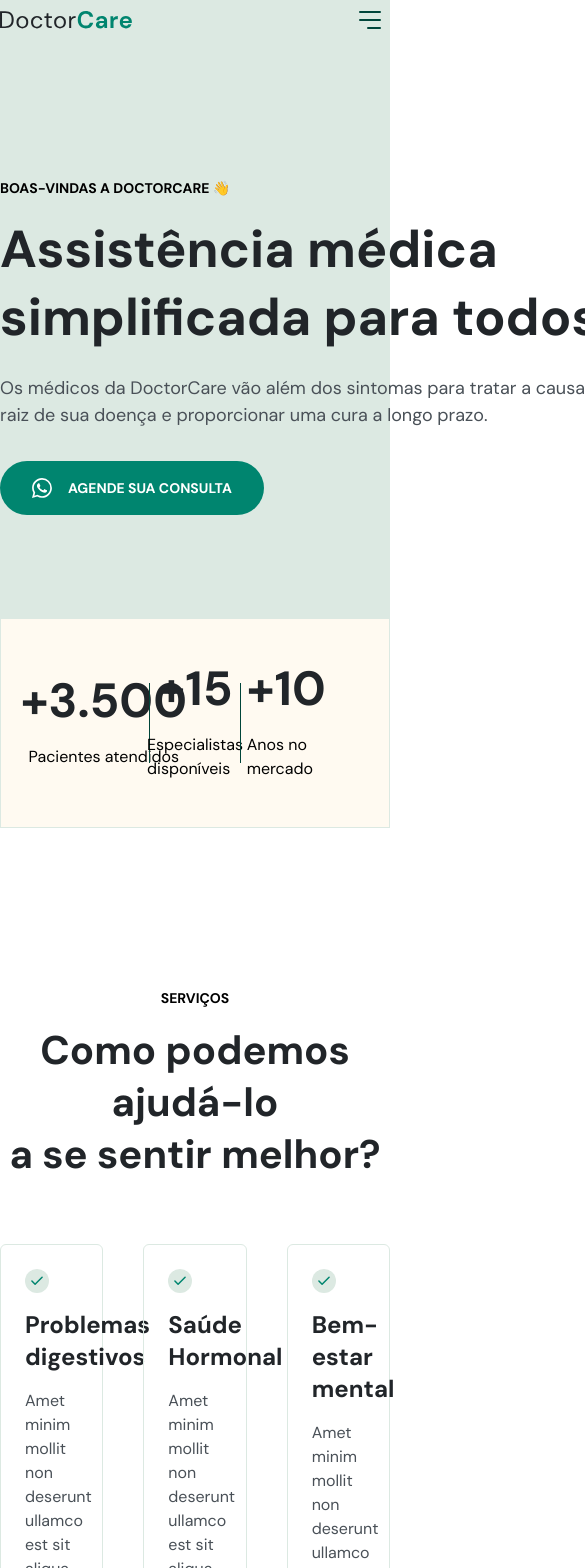
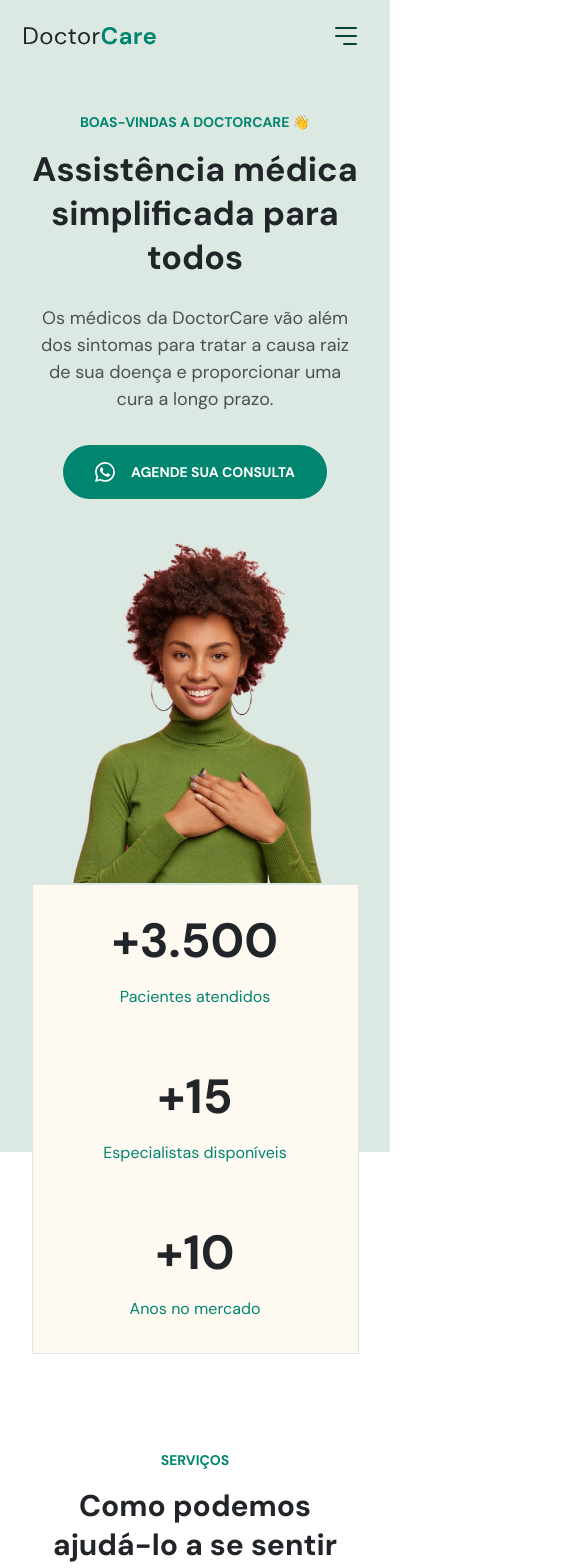
Before and after one commit to Luismkm/doctor-care, a React (Vite) app: page / in a window 390 px wide. Shown: the top 1568 px of the page, 585 px wide, since content can reach past the window. Built offline with nearby package versions, Linux system fonts and the light colour scheme.

Commit message:
feat: finalize first part of responsive layout

```diff
--- a/src/components/header.tsx
+++ b/src/components/header.tsx
@@ -17,8 +17,8 @@
   });
 
   return (
-    <header className={`w-screen h-[72px] my-0 mx-auto transition-colors duration-1000 ${onScroll ? 'fixed bg-green-700' : 'bg-green-400'}`}>
-      <div className="flex justify-between items-center max-w-[1120px] mx-auto">
+    <header className={`w-screen my-0 mx-auto transition-colors duration-1000 ${onScroll ? 'fixed bg-green-700' : 'bg-green-400'}`}>
+      <div className="flex justify-between items-center max-w-[1120px] h-[72px] px-6 mx-auto">
         {
           onScroll
             ? <img src={logoWhite} className="w-[132px]" alt="Logo da Doctor Care" />
--- a/src/index.css
+++ b/src/index.css
@@ -13,6 +13,10 @@
   -webkit-font-smoothing: antialiased;
   -moz-osx-font-smoothing: grayscale;
   -webkit-text-size-adjust: 100%;
+}
+
+* {
+  box-sizing: border-box;
 }
 
 a {
--- a/src/main.tsx
+++ b/src/main.tsx
@@ -5,7 +5,6 @@
 ReactDOM.createRoot(document.getElementById('root') as HTMLElement).render(
   <React.StrictMode>
     <App />
-
   </React.StrictMode>,
 
 );
--- a/src/pages/landing/components/about.tsx
+++ b/src/pages/landing/components/about.tsx
@@ -2,14 +2,14 @@
 
 function About() {
   return (
-    <div className="max-w-[1120px] h-[734px] mx-auto">
-      <div className=" grid grid-cols-2 gap-16 mt-40">
-        <img src={doctor} alt="Médico veste um jaleco branco com uma prancheta na mão, ao lado esquerdo está uma mãe com sua filha no colo, ambas estão olhando para o doutor e sorrindo." />
+    <div className="max-w-[1120px] h-[969px] lg:h-[734px] mx-auto">
+      <div className=" grid grid-row lg:grid-cols-2 px-6 lg:px-0 gap-16 mt-40">
+        <img className="order-last lg:order-first" src={doctor} alt="Médico veste um jaleco branco com uma prancheta na mão, ao lado esquerdo está uma mãe com sua filha no colo, ambas estão olhando para o doutor e sorrindo." />
         <div className="flex flex-col">
-          <span className="text-green-800 uppercase text-sm font-bold">
+          <span className="text-green-700 uppercase text-sm font-bold">
             SOBRE NÓS
           </span>
-          <strong className="text-[2.5rem] font-bold leading-[52px] text-gray-900 mt-[10px] text-start">
+          <strong className="text-3xl lg:text-[2.5rem] font-bold leading-[39px] lg:leading-[52px] text-gray-900 w-[327px] lg:w-[447px] mt-[10px] text-start">
             Entenda quem somos e por que existimos
           </strong>
           <p className="text-gray-700 leading-[150%] mt-6">
--- a/src/pages/landing/components/contact.tsx
+++ b/src/pages/landing/components/contact.tsx
@@ -6,10 +6,10 @@
 
 function Contact() {
   return (
-    <div className="max-w-[1120px] h-[599px] mx-auto">
-      <div className="grid grid-cols-2 items-center">
+    <div className="max-w-[1120px] h-[735px] lg:h-[599px] px-6 lg:px-0 mx-auto">
+      <div className="grid grid-row-2 lg:grid-cols-2 items-center">
         <div>
-          <strong className="text-[2.5rem] font-bold leading-[52px] text-gray-900 mt-[10px] text-start mb-10 block">
+          <strong className="text-3xl lg:text-[2.5rem] font-bold leading-[39px] lg:leading-[52px] text-gray-900 mt-[10px] text-start mb-10 block">
             Entre em contato
             <br />
             com a gente!
@@ -27,7 +27,7 @@
           <ButtonIcon />
         </div>
         <div>
-          <img src={man} alt="Homem sentado, vestindo uma blusa bege mexendo no celular." />
+          <img className="mt-[60px] lg:mt-0" src={man} alt="Homem sentado, vestindo uma blusa bege mexendo no celular." />
         </div>
       </div>
     </div>
--- a/src/pages/landing/components/score.tsx
+++ b/src/pages/landing/components/score.tsx
@@ -1,21 +1,21 @@
 function Score() {
   return (
-    <div className="grid grid-cols-5 px-[80px] place-items-center max-w-[1120px] h-[210px] mx-auto mt-[-132px] bg-green-100 border border-green-400">
-      <div className="flex flex-col justify-center items-center">
+    <div className="grid lg:grid-cols-5 lg:px-[80px] place-items-center max-w-[327px] lg:max-w-[1120px] h-[470px] lg:h-[210px] mx-auto mt-[-268px] lg:mt-[-132px] bg-green-100 border border-green-400">
+      <div className="flex flex-col lg:flex-col justify-center items-center">
         <span className="font-bold text-5xl text-gray-900">+3.500</span>
-        <span className="text-green-800 mt-5">Pacientes atendidos</span>
+        <span className="text-green-700 mt-5">Pacientes atendidos</span>
       </div>
-      <div className="w-px h-20 bg-green-900" />
+      <div className="hidden lg:block w-px h-20 bg-green-900" />
 
       <div className="flex flex-col justify-center items-center">
         <span className="font-bold text-5xl text-gray-900">+15</span>
-        <span className="text-green-800 mt-5">Especialistas disponíveis</span>
+        <span className="text-green-700 mt-5">Especialistas disponíveis</span>
       </div>
-      <div className="w-px h-20 bg-green-900" />
+      <div className="hidden lg:block w-px h-20 bg-green-900" />
 
       <div className="flex flex-col justify-center items-center">
         <span className="font-bold text-5xl text-gray-900">+10</span>
-        <span className="text-green-800 mt-5">Anos no mercado</span>
+        <span className="text-green-700 mt-5">Anos no mercado</span>
       </div>
     </div>
   );
--- a/src/pages/landing/components/service.tsx
+++ b/src/pages/landing/components/service.tsx
@@ -3,16 +3,14 @@
 function Service() {
   return (
     <div className="flex flex-col justify-center items-center max-w-[1120px] mx-auto">
-      <span className="text-green-800 uppercase text-sm font-bold mt-40">
+      <span className="text-green-700 uppercase text-sm font-bold mt-24 lg:mt-40">
         SERVIÇOS
       </span>
-      <strong className="text-[2.5rem] text-center font-bold leading-[52px] text-gray-900 mt-4">
-        Como podemos ajudá-lo
-        <br />
-        a se sentir melhor?
+      <strong className="text-3xl lg:text-[2.5rem] w-[314px] lg:w-[497px] text-center font-bold leading-[39px] lg:leading-[52px] text-gray-900 mt-4">
+        Como podemos ajudá-lo a se sentir melhor?
       </strong>
 
-      <div className="grid grid-cols-3 gap-10 mt-16 mb-40">
+      <div className="grid grid-rows-3 lg:grid-cols-3 px-6 lg:px-0 gap-10 mt-16">
         <ServiceBox
           title="Problemas digestivos"
           description="Amet minim mollit non deserunt ullamco est sit
--- a/src/pages/landing/components/subHeader.tsx
+++ b/src/pages/landing/components/subHeader.tsx
@@ -4,24 +4,23 @@
 
 function SubHeader() {
   return (
-    <div className="bg-green-400 h-[678px]">
-      <div className="max-w-[1120px] grid grid-cols-[650px,420px] gap-18 mx-auto items-center">
-        <div>
-          <span className="font-bold text-sm text-green-800 inline-block uppercase">
+    <div className="bg-green-400 h-[1080px] lg:h-[678px]">
+      <div className="max-w-[1120px] px-5 grid grid-rows-2 lg:grid-cols-[650px,420px] lg:gap-18 mx-auto items-center">
+        <div className="flex flex-col justify-center items-center lg:items-start mt-10 lg:mt-0">
+          <span className="font-bold text-sm text-green-700 inline-block uppercase">
             BOAS-VINDAS A DOCTORCARE 👋
           </span>
-          <h1 className="font-bold text-gray-900 text-[3.25rem] leading-[130%] mt-4">
+          <h1 className="font-bold w-[327px] lg:w-[605px] text-center lg:text-start text-gray-900 text-[2.125rem] lg:text-[3.25rem] leading-[130%] mt-4">
             Assistência médica simplificada para todos
           </h1>
-          <p className="mt-6 text-lg leading-[150%] text-gray-700">
+          <p className="mt-6 w-[327px] lg:w-[585px] text-lg lg:text-lg leading-[150%] text-gray-700 text-center lg:text-start">
             Os médicos da DoctorCare vão além dos sintomas para tratar a causa
-            <br />
             raiz de sua doença e proporcionar uma cura a longo prazo.
           </p>
           <ButtonIcon />
         </div>
-        <div className="w-[420px]">
-          <img src={woman} alt="Mulher jovem, está usando uma blusa verde de gola alta, brinco de argola grandes, está sorrindo com as duas mãos no coração" />
+        <div className="mx-auto">
+          <img className="w-[261px] h-[342px] lg:w-[420px] lg:h-[547px]" src={woman} alt="Mulher jovem, está usando uma blusa verde de gola alta, brinco de argola grandes, está sorrindo com as duas mãos no coração" />
         </div>
       </div>
     </div>
```
